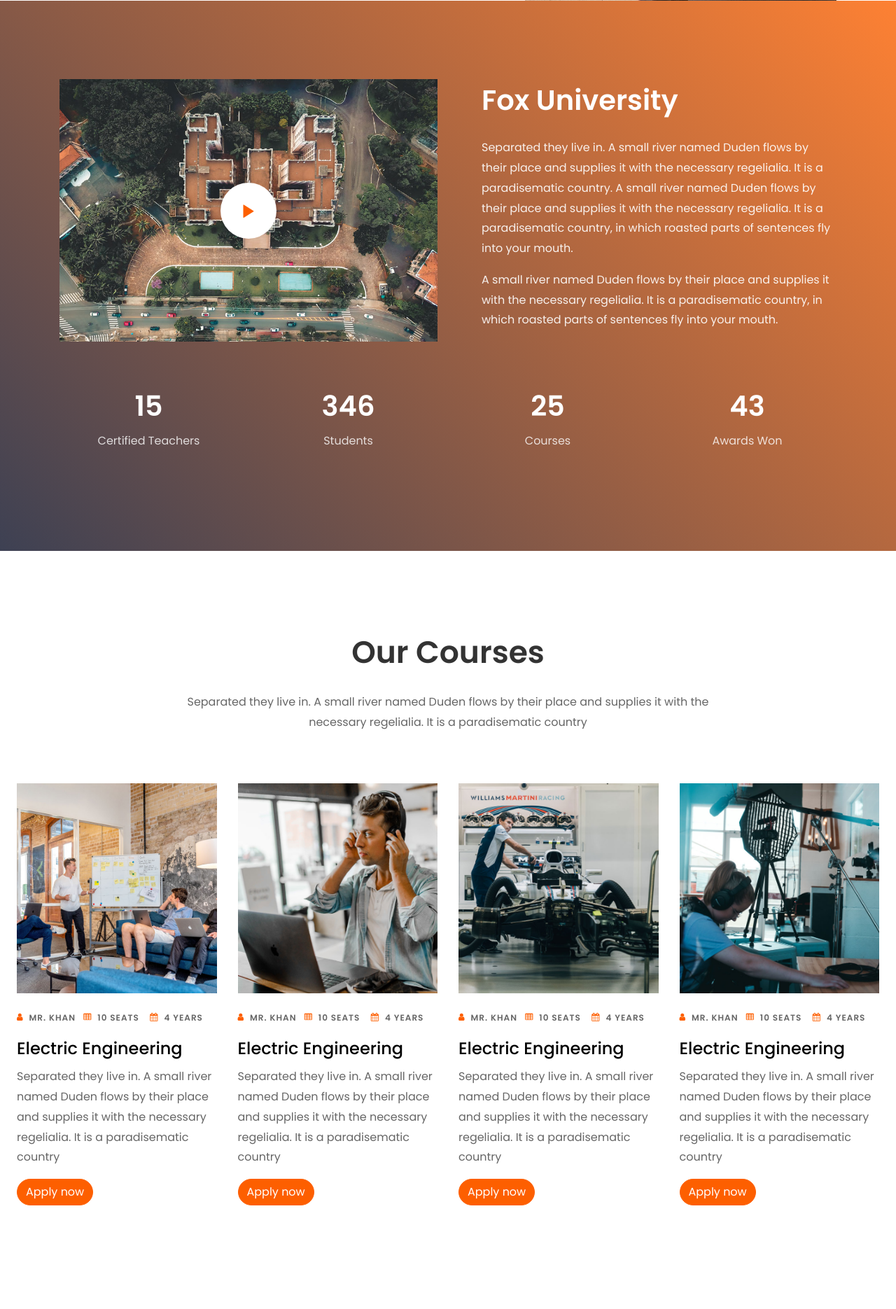
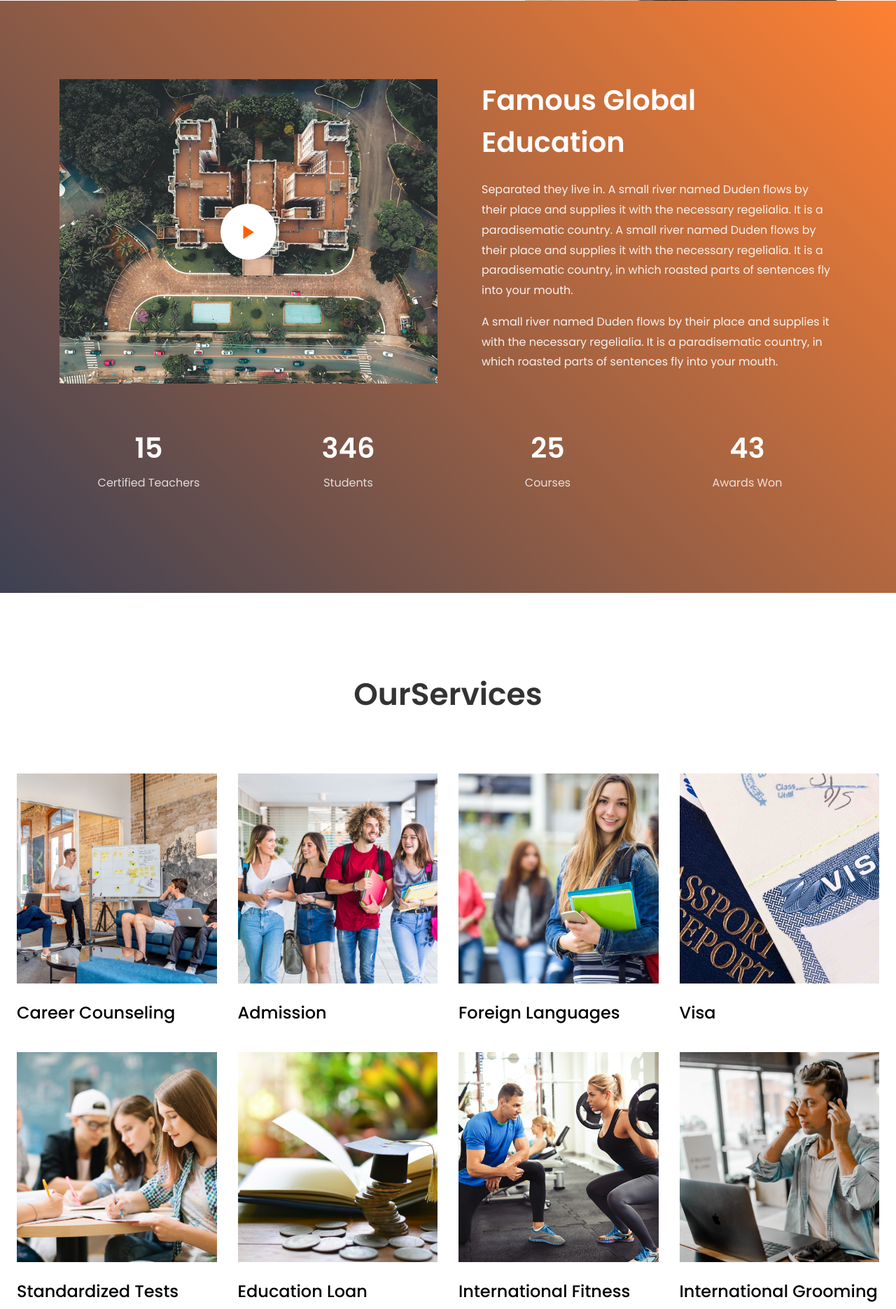
Before and after one commit to ARPartha/FamousGlobal, a PHP site: page / in a window 1280 px wide. Shown: the part 2120-3990 px from the top of the page at 70% size. Run offline with PHP 8.4, Linux system fonts and the light colour scheme; some libraries are stand-ins or nearby versions; some web fonts are replaced.

Commit message:
updated homepage

```diff
--- a/index.php
+++ b/index.php
@@ -159,7 +159,7 @@
 						<div class="img" style="background-image: url(images/about.jpg); border"></div>
 					</div>
 					<div class="col-md-7 wrap-about py-5 pr-md-4 ftco-animate">
-          	<h2 class="mb-4">Why Aliff</h2>
+          	<h2 class="mb-4">Why Famous GLobal</h2>
 						<p>On her way she met a copy. The copy warned the Little Blind Text, that where it came from it would have been rewritten a thousand times and everything that was left from its origin would be the word.</p>
 						<div class="row mt-5">
 							<div class="col-lg-6">
@@ -236,7 +236,7 @@
     				</div>
     			</div>
           <div class="col-md-6 heading-section heading-section-white ftco-animate pl-lg-5 pt-md-0 pt-5">
-            <h2 class="mb-4">Fox University</h2>
+            <h2 class="mb-4">Famous Global Education</h2>
             <p>Separated they live in. A small river named Duden flows by their place and supplies it with the necessary regelialia. It is a paradisematic country. A small river named Duden flows by their place and supplies it with the necessary regelialia. It is a paradisematic country, in which roasted parts of sentences fly into your mouth.</p>
             <p>A small river named Duden flows by their place and supplies it with the necessary regelialia. It is a paradisematic country, in which roasted parts of sentences fly into your mouth.</p>
           </div>
@@ -291,61 +291,63 @@
 			<div class="container-fluid px-4">
 				<div class="row justify-content-center mb-5 pb-2">
           <div class="col-md-8 text-center heading-section ftco-animate">
-            <h2 class="mb-4"><span>Our</span> Courses</h2>
-            <p>Separated they live in. A small river named Duden flows by their place and supplies it with the necessary regelialia. It is a paradisematic country</p>
+            <h2 class="mb-4"><span>Our</span>Services</h2>
+            <p></p>
           </div>
         </div>
 				<div class="row">
 					<div class="col-md-3 course ftco-animate">
 						<div class="img" style="background-image: url(images/course-1.jpg);"></div>
 						<div class="text pt-4">
-							<p class="meta d-flex">
-								<span><i class="icon-user mr-2"></i>Mr. Khan</span>
-								<span><i class="icon-table mr-2"></i>10 seats</span>
-								<span><i class="icon-calendar mr-2"></i>4 Years</span>
-							</p>
-							<h3><a href="#">Electric Engineering</a></h3>
-							<p>Separated they live in. A small river named Duden flows by their place and supplies it with the necessary regelialia. It is a paradisematic country</p>
-							<p><a href="#" class="btn btn-primary">Apply now</a></p>
+							<h3><a href="#">Career Counseling</a></h3>
+						</div>
+					</div>
+					<div class="col-md-3 course ftco-animate">
+						<div class="img" style="background-image: url(images/image_4.jpg);"></div>
+						<div class="text pt-4">
+							<h3><a href="#">Admission</a></h3>
+						</div>
+					</div>
+					<div class="col-md-3 course ftco-animate">
+						<div class="img" style="background-image: url(images/bg_2.jpg);"></div>
+						<div class="text pt-4">
+							<h3><a href="#">Foreign Languages</a></h3>
+						</div>
+					</div>
+					<div class="col-md-3 course ftco-animate">
+						<div class="img" style="background-image: url(images/visa.jpg);"></div>
+						<div class="text pt-4">
+							<h3><a href="#">Visa</a></h3>
+						</div>
+					</div>
+					<div class="col-md-3 course ftco-animate">
+						<div class="img" style="background-image: url(images/image_5.jpg);"></div>
+						<div class="text pt-4">
+							<h3><a href="#">Standardized Tests</a></h3>
+						</div>
+					</div>
+					<div class="col-md-3 course ftco-animate">
+						<div class="img" style="background-image: url(images/education-loan.jpg);"></div>
+						<div class="text pt-4">
+							<h3><a href="#">Education Loan</a></h3>
+						</div>
+					</div>
+					<div class="col-md-3 course ftco-animate">
+						<div class="img" style="background-image: url(images/Fitness.png);"></div>
+						<div class="text pt-4">
+							<h3><a href="#">International Fitness</a></h3>
 						</div>
 					</div>
 					<div class="col-md-3 course ftco-animate">
 						<div class="img" style="background-image: url(images/course-2.jpg);"></div>
 						<div class="text pt-4">
-							<p class="meta d-flex">
-								<span><i class="icon-user mr-2"></i>Mr. Khan</span>
-								<span><i class="icon-table mr-2"></i>10 seats</span>
-								<span><i class="icon-calendar mr-2"></i>4 Years</span>
-							</p>
-							<h3><a href="#">Electric Engineering</a></h3>
-							<p>Separated they live in. A small river named Duden flows by their place and supplies it with the necessary regelialia. It is a paradisematic country</p>
-							<p><a href="#" class="btn btn-primary">Apply now</a></p>
+							<h3><a href="#">International Grooming</a></h3>
 						</div>
 					</div>
 					<div class="col-md-3 course ftco-animate">
-						<div class="img" style="background-image: url(images/course-3.jpg);"></div>
+						<div class="img" style="background-image: url(images/scholarships.jpg);"></div>
 						<div class="text pt-4">
-							<p class="meta d-flex">
-								<span><i class="icon-user mr-2"></i>Mr. Khan</span>
-								<span><i class="icon-table mr-2"></i>10 seats</span>
-								<span><i class="icon-calendar mr-2"></i>4 Years</span>
-							</p>
-							<h3><a href="#">Electric Engineering</a></h3>
-							<p>Separated they live in. A small river named Duden flows by their place and supplies it with the necessary regelialia. It is a paradisematic country</p>
-							<p><a href="#" class="btn btn-primary">Apply now</a></p>
-						</div>
-					</div>
-					<div class="col-md-3 course ftco-animate">
-						<div class="img" style="background-image: url(images/course-4.jpg);"></div>
-						<div class="text pt-4">
-							<p class="meta d-flex">
-								<span><i class="icon-user mr-2"></i>Mr. Khan</span>
-								<span><i class="icon-table mr-2"></i>10 seats</span>
-								<span><i class="icon-calendar mr-2"></i>4 Years</span>
-							</p>
-							<h3><a href="#">Electric Engineering</a></h3>
-							<p>Separated they live in. A small river named Duden flows by their place and supplies it with the necessary regelialia. It is a paradisematic country</p>
-							<p><a href="#" class="btn btn-primary">Apply now</a></p>
+							<h3><a href="#">Scholarship</a></h3>
 						</div>
 					</div>
 				</div>
@@ -453,8 +455,8 @@
     			<div class="col-md-6 py-5 px-md-5">
     				<div class="py-md-5">
 		          <div class="heading-section heading-section-white ftco-animate mb-5">
-		            <h2 class="mb-4">Request A Quote</h2>
-		            <p>Far far away, behind the word mountains, far from the countries Vokalia and Consonantia, there live the blind texts.</p>
+		            <h2 class="mb-4">GET IN TOUCH</h2>
+		            <p>Use following form to email us.We will connect you instantly.</p>
 		          </div>
 		          <form action="#" class="appointment-form ftco-animate">
 		    				<div class="d-md-flex">
@@ -469,29 +471,24 @@
 		    					<div class="form-group">
 			    					<div class="form-field">
 		        					<div class="select-wrap">
-		                    <div class="icon"><span class="ion-ios-arrow-down"></span></div>
-		                    <select name="" id="" class="form-control">
-		                    	<option value="">Select Your Course</option>
-		                      <option value="">Art Lesson</option>
-		                      <option value="">Language Lesson</option>
-		                      <option value="">Music Lesson</option>
-		                      <option value="">Sports</option>
-		                      <option value="">Other Services</option>
-		                    </select>
-		                  </div>
-			              </div>
-			    				</div>
-		    					<div class="form-group ml-md-4">
+									<div class="form-group ml-md-4">
 			    					<input type="text" class="form-control" placeholder="Phone">
 			    				</div>
 		    				</div>
 		    				<div class="d-md-flex">
 		    					<div class="form-group">
 			              <textarea name="" id="" cols="30" rows="2" class="form-control" placeholder="Message"></textarea>
+						  <br>
+						  <br>
+						  <div class="form-group ml-md-4">
+			              <input type="submit" value="Send" class="btn btn-primary py-3 px-4">
 			            </div>
-			            <div class="form-group ml-md-4">
-			              <input type="submit" value="Request A Quote" class="btn btn-primary py-3 px-4">
 			            </div>
+		                    </div>
+			              </div>
+			    				</div>
+
+
 		    				</div>
 		    			</form>
 		    		</div>
@@ -504,79 +501,123 @@
 			<div class="container">
 				<div class="row justify-content-center mb-5 pb-2">
           <div class="col-md-8 text-center heading-section ftco-animate">
-            <h2 class="mb-4"><span>Recent</span> Blog</h2>
-            <p>Separated they live in. A small river named Duden flows by their place and supplies it with the necessary regelialia. It is a paradisematic country</p>
+            <h2 class="mb-4"><span>COUNTRIES</span> WE CONSULT</h2>
+            <p></p>
           </div>
         </div>
 				<div class="row">
           <div class="col-md-6 col-lg-4 ftco-animate">
             <div class="blog-entry">
-              <a href="blog-single.html" class="block-20 d-flex align-items-end" style="background-image: url('images/image_1.jpg');">
+              <a href="blog-single.html" class="block-20 d-flex align-items-end" style="background-image: url('images/sydney.jpg');">
 								<div class="meta-date text-center p-2">
-                  <span class="day">26</span>
-                  <span class="mos">June</span>
-                  <span class="yr">2019</span>
                 </div>
               </a>
               <div class="text bg-white p-4">
-                <h3 class="heading"><a href="#">Skills To Develop Your Child Memory</a></h3>
-                <p>Far far away, behind the word mountains, far from the countries Vokalia and Consonantia, there live the blind texts.</p>
-                <div class="d-flex align-items-center mt-4">
-	                <p class="mb-0"><a href="#" class="btn btn-primary">Read More <span class="ion-ios-arrow-round-forward"></span></a></p>
-	                <p class="ml-auto mb-0">
-	                	<a href="#" class="mr-2">Admin</a>
-	                	<a href="#" class="meta-chat"><span class="icon-chat"></span> 3</a>
-	                </p>
-                </div>
+                <h3 class="heading"><a href="#"><strong>Australia</strong></a></h3>
               </div>
             </div>
           </div>
-          <div class="col-md-6 col-lg-4 ftco-animate">
+		  <div class="col-md-6 col-lg-4 ftco-animate">
             <div class="blog-entry">
-              <a href="blog-single.html" class="block-20 d-flex align-items-end" style="background-image: url('images/image_2.jpg');">
+              <a href="blog-single.html" class="block-20 d-flex align-items-end" style="background-image: url('images/sydney.jpg');">
 								<div class="meta-date text-center p-2">
-                  <span class="day">26</span>
-                  <span class="mos">June</span>
-                  <span class="yr">2019</span>
                 </div>
               </a>
               <div class="text bg-white p-4">
-                <h3 class="heading"><a href="#">Skills To Develop Your Child Memory</a></h3>
-                <p>Far far away, behind the word mountains, far from the countries Vokalia and Consonantia, there live the blind texts.</p>
-                <div class="d-flex align-items-center mt-4">
-	                <p class="mb-0"><a href="#" class="btn btn-primary">Read More <span class="ion-ios-arrow-round-forward"></span></a></p>
-	                <p class="ml-auto mb-0">
-	                	<a href="#" class="mr-2">Admin</a>
-	                	<a href="#" class="meta-chat"><span class="icon-chat"></span> 3</a>
-	                </p>
-                </div>
+                <h3 class="heading"><a href="#"><strong>Australia</strong></a></h3>
               </div>
             </div>
           </div>
-          <div class="col-md-6 col-lg-4 ftco-animate">
+		  <div class="col-md-6 col-lg-4 ftco-animate">
             <div class="blog-entry">
-              <a href="blog-single.html" class="block-20 d-flex align-items-end" style="background-image: url('images/image_3.jpg');">
+              <a href="blog-single.html" class="block-20 d-flex align-items-end" style="background-image: url('images/sydney.jpg');">
 								<div class="meta-date text-center p-2">
-                  <span class="day">26</span>
-                  <span class="mos">June</span>
-                  <span class="yr">2019</span>
                 </div>
               </a>
               <div class="text bg-white p-4">
-                <h3 class="heading"><a href="#">Skills To Develop Your Child Memory</a></h3>
-                <p>Far far away, behind the word mountains, far from the countries Vokalia and Consonantia, there live the blind texts.</p>
-                <div class="d-flex align-items-center mt-4">
-	                <p class="mb-0"><a href="#" class="btn btn-primary">Read More <span class="ion-ios-arrow-round-forward"></span></a></p>
-	                <p class="ml-auto mb-0">
-	                	<a href="#" class="mr-2">Admin</a>
-	                	<a href="#" class="meta-chat"><span class="icon-chat"></span> 3</a>
-	                </p>
-                </div>
+                <h3 class="heading"><a href="#"><strong>Australia</strong></a></h3>
               </div>
             </div>
           </div>
-        </div>
+		<div class="col-md-6 col-lg-4 ftco-animate">
+            <div class="blog-entry">
+              <a href="blog-single.html" class="block-20 d-flex align-items-end" style="background-image: url('images/sydney.jpg');">
+								<div class="meta-date text-center p-2">
+                </div>
+              </a>
+              <div class="text bg-white p-4">
+                <h3 class="heading"><a href="#"><strong>Australia</strong></a></h3>
+              </div>
+            </div>
+          </div>
+		  <div class="col-md-6 col-lg-4 ftco-animate">
+            <div class="blog-entry">
+              <a href="blog-single.html" class="block-20 d-flex align-items-end" style="background-image: url('images/sydney.jpg');">
+								<div class="meta-date text-center p-2">
+                </div>
+              </a>
+              <div class="text bg-white p-4">
+                <h3 class="heading"><a href="#"><strong>Australia</strong></a></h3>
+              </div>
+            </div>
+          </div>
+		  <div class="col-md-6 col-lg-4 ftco-animate">
+            <div class="blog-entry">
+              <a href="blog-single.html" class="block-20 d-flex align-items-end" style="background-image: url('images/sydney.jpg');">
+								<div class="meta-date text-center p-2">
+                </div>
+              </a>
+              <div class="text bg-white p-4">
+                <h3 class="heading"><a href="#"><strong>Australia</strong></a></h3>
+              </div>
+            </div>
+          </div>
+		  <div class="col-md-6 col-lg-4 ftco-animate">
+            <div class="blog-entry">
+              <a href="blog-single.html" class="block-20 d-flex align-items-end" style="background-image: url('images/sydney.jpg');">
+								<div class="meta-date text-center p-2">
+                </div>
+              </a>
+              <div class="text bg-white p-4">
+                <h3 class="heading"><a href="#"><strong>Australia</strong></a></h3>
+              </div>
+            </div>
+          </div>
+		  <div class="col-md-6 col-lg-4 ftco-animate">
+            <div class="blog-entry">
+              <a href="blog-single.html" class="block-20 d-flex align-items-end" style="background-image: url('images/sydney.jpg');">
+								<div class="meta-date text-center p-2">
+                </div>
+              </a>
+              <div class="text bg-white p-4">
+                <h3 class="heading"><a href="#"><strong>Australia</strong></a></h3>
+              </div>
+            </div>
+          </div>
+		  <div class="col-md-6 col-lg-4 ftco-animate">
+            <div class="blog-entry">
+              <a href="blog-single.html" class="block-20 d-flex align-items-end" style="background-image: url('images/sydney.jpg');">
+								<div class="meta-date text-center p-2">
+                </div>
+              </a>
+              <div class="text bg-white p-4">
+                <h3 class="heading"><a href="#"><strong>Australia</strong></a></h3>
+              </div>
+            </div>
+          </div>
+		  <div class="col-md-6 col-lg-4 ftco-animate">
+            <div class="blog-entry">
+              <a href="blog-single.html" class="block-20 d-flex align-items-end" style="background-image: url('images/sydney.jpg');">
+								<div class="meta-date text-center p-2">
+                </div>
+              </a>
+              <div class="text bg-white p-4">
+                <h3 class="heading"><a href="#"><strong>Australia</strong></a></h3>
+              </div>
+            </div>
+          </div>
 			</div>
+      </div>
 		</section>
 
 		<section class="ftco-section testimony-section">
```
Also changed, not shown: images/Fitness.png (added), images/Visa.jpg (added), images/education-loan.jpg (added), 1 other file.
